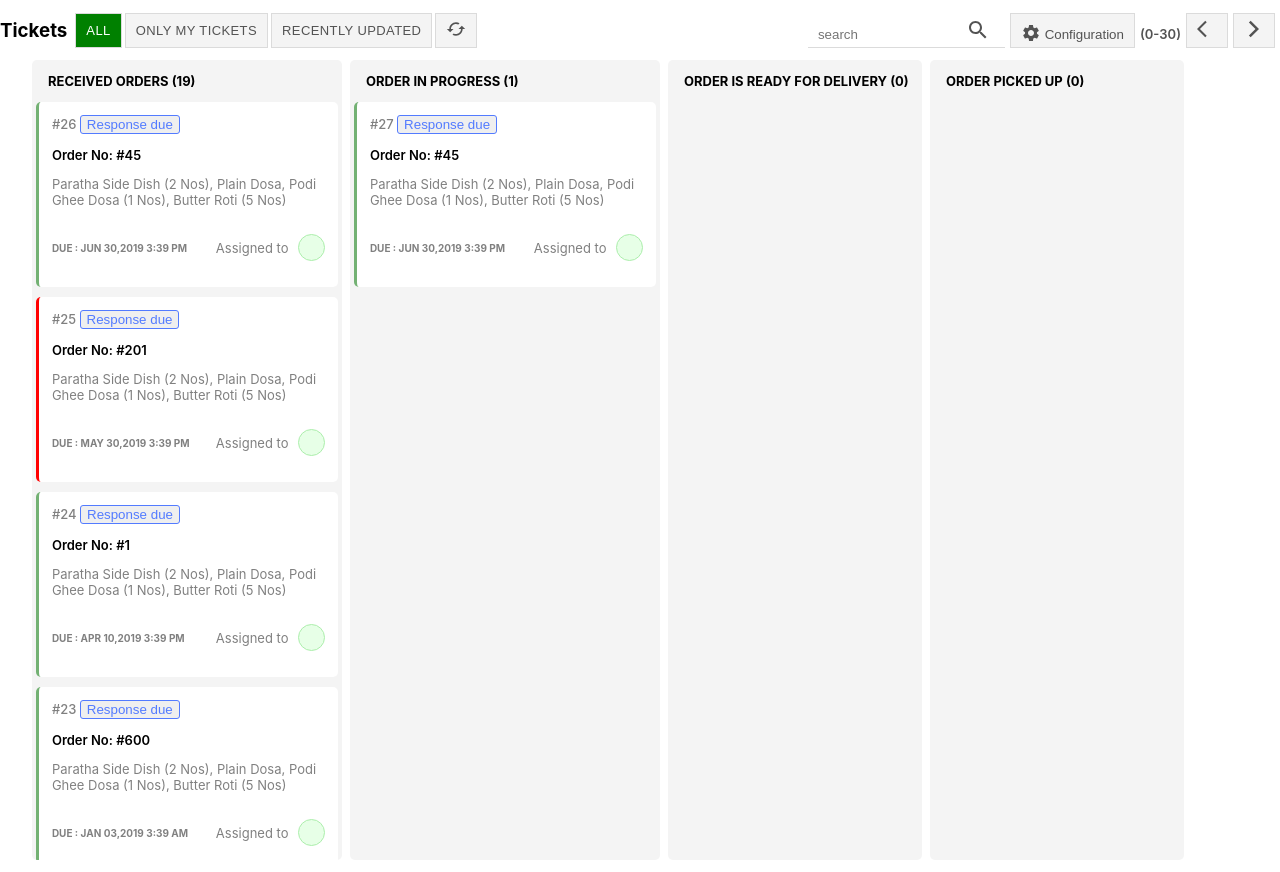
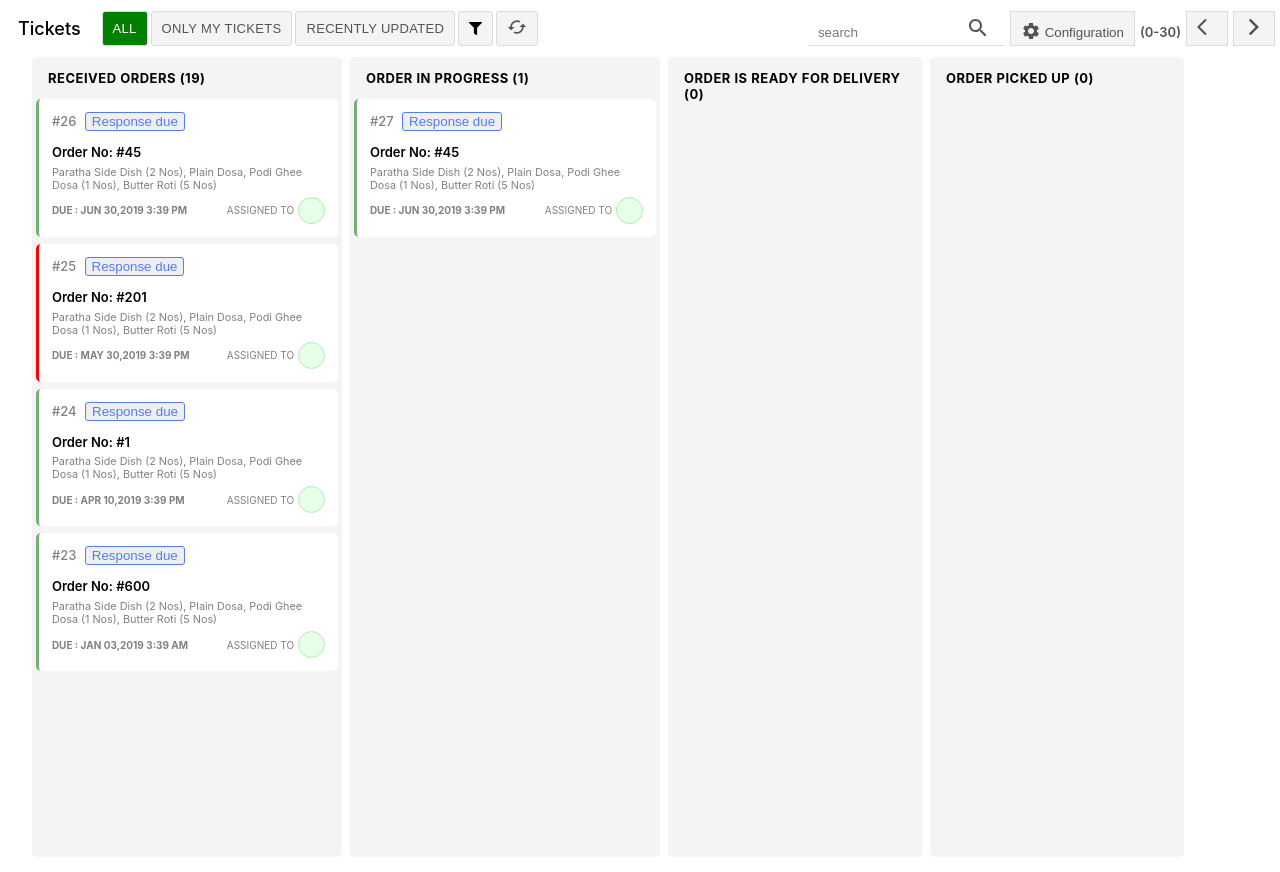
Before and after one commit to Narmadhu/KanbanBoardUi, a React (Create React App) app: page / in a window 1280 px wide. Built offline with nearby package versions, Linux system fonts and the light colour scheme.

Commit message:
added filter icon using fontawesome

```diff
--- a/src/App.js
+++ b/src/App.js
@@ -1,6 +1,7 @@
 import React from "react";
 import Nav from "./Components/Nav/Nav";
 import Tickets from "./Components/Tickets/Tickets";
+import "./Components/Nav/Icons";
 
 function App() {
   return (
--- /dev/null
+++ b/src/Components/Nav/Icons.js
@@ -0,0 +1,4 @@
+import { library } from "@fortawesome/fontawesome-svg-core";
+import { faFilter } from "@fortawesome/free-solid-svg-icons";
+
+library.add(faFilter)
--- a/src/Components/Nav/Left/LeftPart.js
+++ b/src/Components/Nav/Left/LeftPart.js
@@ -2,6 +2,7 @@ import React from "react";
 // import FilterIcon from "@material-ui/icons/";
 import CachedIcon from '@material-ui/icons/Cached';
 import { FontAwesomeIcon } from "@fortawesome/react-fontawesome";
+// import { Filter } from "@fortawesome/free-solid-svg-icons/faFilter";
 import "./LeftPart.css";
 import { makeStyles } from '@material-ui/core/styles';
 
@@ -12,8 +13,12 @@ const useStyles = makeStyles({
     justifyContent:"center",
     alignItems:"center"
   },
+  title:{
+    fontWeight:"500",
+    fontSize:"large",
+    margin:"1em"
+  },
   ButtonList:{
-    marginLeft:"5px",
     display:"flex",
   }
 });
@@ -22,13 +27,13 @@ function LeftPart() {
   const classes = useStyles();
   return (
     <div className={classes.leftPart}>
-      <h3>Tickets</h3>
+      <span className={classes.title} >Tickets</span>
       <div className={classes.ButtonList} id="buttonList" >
       <button style={{backgroundColor:"green",color:"white"}} >all</button>
       <button>only my tickets</button>
       <button>recently updated</button>
       {/* <button><CachedIcon fontSize="small" /></button> */}
-      {/* <button><FontAwesomeIcon icon="Filter" /></button> */}
+      <button><FontAwesomeIcon icon="filter" color="black" /></button>
       <button> <CachedIcon fontSize="small" /></button>
       </div>
     </div>
--- a/src/Components/Nav/Nav.css
+++ b/src/Components/Nav/Nav.css
@@ -15,10 +15,11 @@ button{
     text-transform: uppercase;
     background-color: #f4f4f4;
     border: 1px solid #dbdbdb;
+    border-radius: 3px;
     color: rgb(83, 83, 83);
     padding: 5px 10px;
     font-size: small;
-    letter-spacing: 0.4px;
+    letter-spacing: 0.3px;
 }
 
 /* Rightside Nav */
--- a/src/Components/Tickets/Tickets.css
+++ b/src/Components/Tickets/Tickets.css
@@ -22,11 +22,12 @@
     text-transform: uppercase;
     font-size: small;
     margin-left: 1rem;
+    letter-spacing: 0.5px;
 }
 .grid-column{
     display: grid;
     grid-template-rows: repeat(4,1fr);
-    grid-gap: 10px;
+    grid-gap: 7px;
 }
 .grid-column > div{
     background-color: white;
@@ -47,32 +48,37 @@
 color: rgb(83, 123, 255);
 border: 1px solid rgb(83, 123, 255);
 border-radius: 3px;
+margin-left: 5px;
 }
-.order{
-    color: grey;
-}
-
 .order-no{
     color: black;
     font-weight: 600;
+    margin-bottom: -5px;
+}
+.order{
+    font-size:smaller;
+    color: grey;
+    margin-bottom: -5px;
 }
 .last-div{
     display: flex;
     flex-direction: row;
     justify-content: space-between;
     align-items: center;
+    margin-bottom: -10px;
 }
 .time{
     text-transform: uppercase;
     font-weight: 700;
     font-size: x-small;
-    width: 60%;
 }
 .last-div > p{
     display: flex;
-    width: 40%;
+    width: 36%;
     justify-content: space-between;
     align-items: center;
+    text-transform: uppercase;
+    font-size: x-small;
 }
 .last-div > p > span{
     border: 1px solid rgb(172, 238, 172);
```
